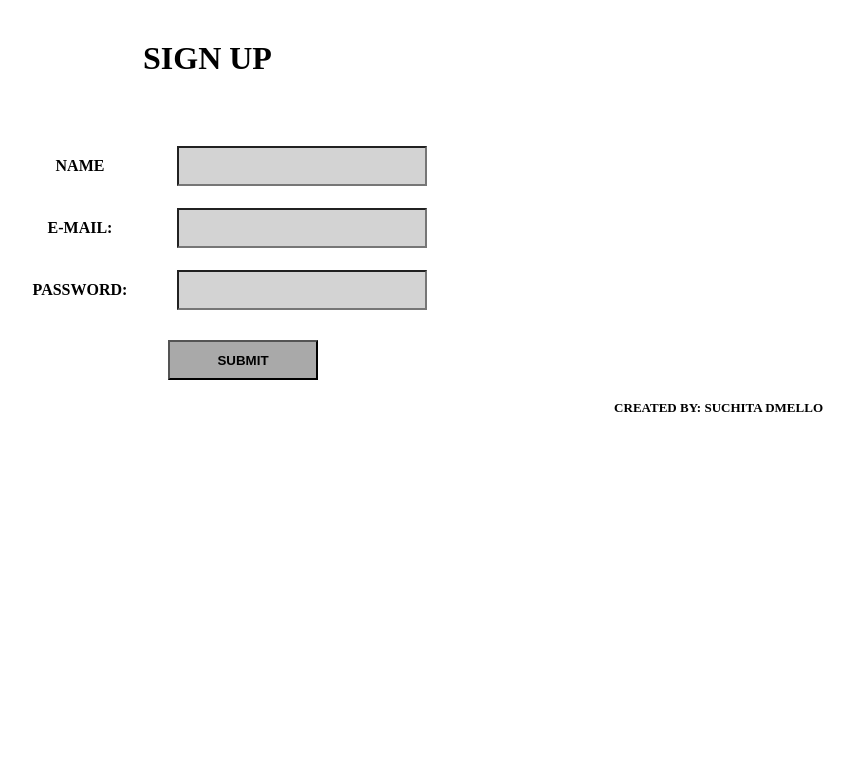
After one commit to sdmello14/PythonTraining, a Flask app: page /signup in a window 1280 px wide. The commit adds this page. Shown: the top 759 px of the page, without its empty margins (397-1251 px from the left). Run offline with Flask 2, Linux system fonts and the light colour scheme.

Commit message:
Login and signup page

```diff
--- a/project/main.py
+++ b/project/main.py
@@ -13,5 +13,13 @@ def home():
 def gallery():
     return render_template('gallery.html')
 
+@app.route("/login")
+def login():
+    return render_template('login.html')
+
+@app.route("/signup")
+def signup():
+    return render_template('signup.html')
+
 if __name__ == '__main__':
     app.run(debug=True)
--- a/project/static/css/style.css
+++ b/project/static/css/style.css
@@ -82,3 +82,30 @@ grid-gap: 80px;
   img {
     border:4px solid #a8a5a5;
  }
+
+ table input[type="text"], input[type="email"], input[type="password"] {
+  display: block;
+  margin: 0 auto;
+  width:250px;
+  height: 40px;
+}
+input[type="submit"]{
+  display: block;
+  margin: 0 auto;
+  width:150px;
+  height: 40px;
+}
+
+
+th, td {
+  width:150px;
+  height: 50px;
+  text-align:center;
+  padding:10px
+
+}
+
+form {
+  margin: 0 auto;
+  width:500px;
+  }
--- /dev/null
+++ b/project/templates/signup.html
@@ -0,0 +1,42 @@
+<html>
+<title>
+    Python training project
+</title>
+
+<head>
+    <link rel="stylesheet" href="static/css/style.css">
+</head>
+
+<body>
+        <div style="margin-right: auto; margin-left: auto; width: 200px;">
+            <h1> SIGN UP </h1> </div>
+            <br><br>
+        <form>
+            <div class="row">
+                <div class="col-md-10">
+                <table>
+                        <!-- Rows -->
+                        <tr>
+                                <td><strong>NAME</strong></td>
+                                <td><input name="name" type="text" style='background-color: lightgray;'/></td>
+                         </tr>
+                        <tr>
+                            <td><strong>E-MAIL:</strong></td>
+                            <td><input name="email" type="email" style='background-color: lightgray;'/></td>
+                        </tr>
+                        <tr>
+                            <td><strong>PASSWORD: </strong></td>
+                            <td><input name="password" type="password" style='background-color: lightgray;'/></td>
+                        </tr>
+                    </table>
+                    <br>
+                    <div style="margin-right: auto; margin-left: auto; width: 200px;">
+                        <input type="submit" style='display:flex; justify-content:center;  font-weight: 700; background-color: darkgray;' value="SUBMIT" /></td>
+                     </div>
+                </div>
+                </div>
+        </form>
+    <div class="box footer"><div class="footertext"><font size="2"><strong>CREATED BY: SUCHITA DMELLO</strong></font></div></div>
+</body>
+
+</html>
```
Also changed, not shown: project/templates/login.html (added, +38 -0 lines), project/templates/gallery.html (line endings or trailing spaces).
